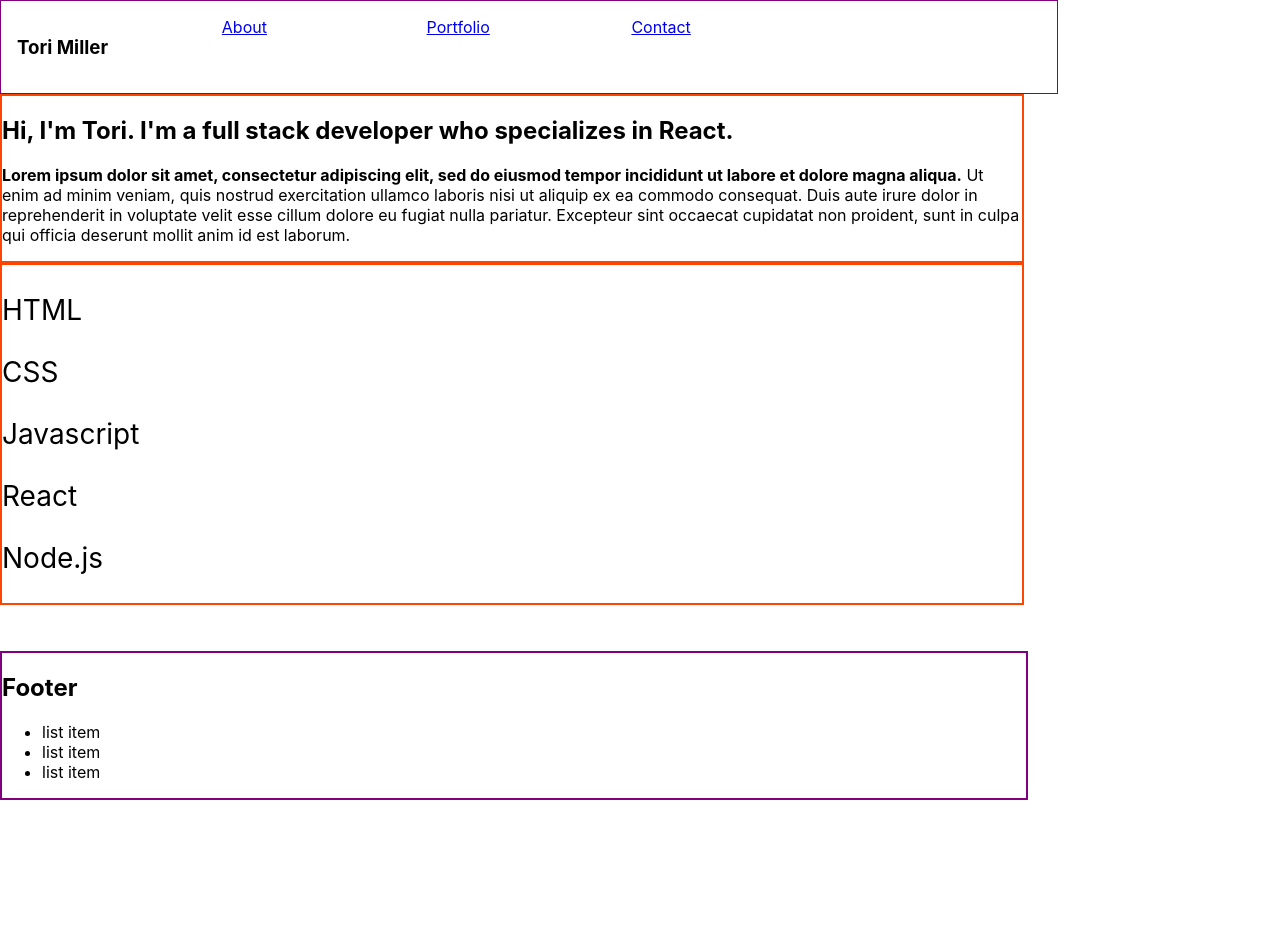
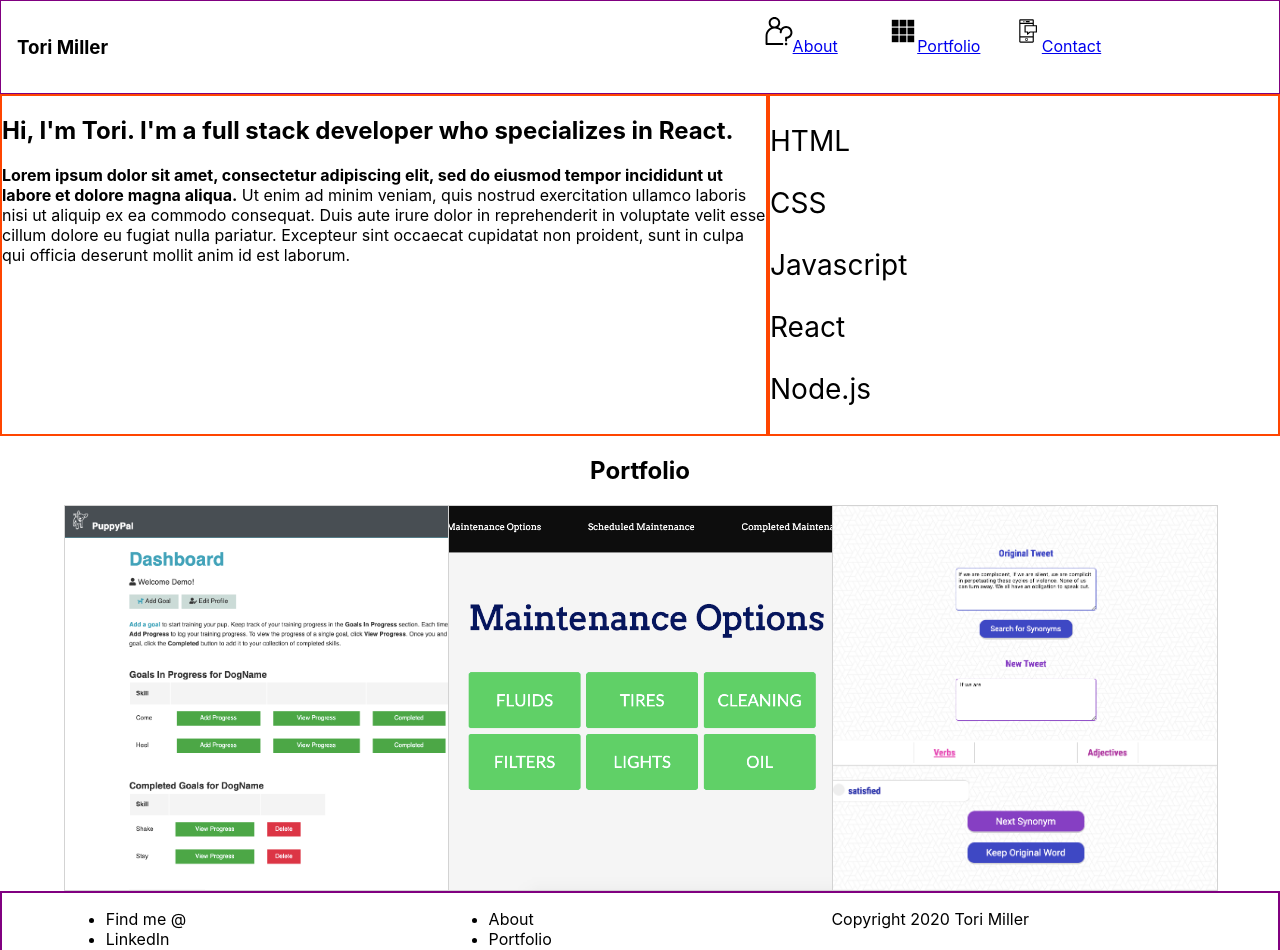
Before and after one commit to torimiller/portfolio, a React (Create React App) app in the folder client/: page /about in a window 1280 px wide. Shown: the top 950 px of the page. Before the commit the page ends 800 px from the top, so only its background shows below. Built offline with nearby package versions, Linux system fonts and the light colour scheme.

Commit message:
fixed footer, created grid layout

```diff
--- a/client/src/App.css
+++ b/client/src/App.css
@@ -21,47 +21,29 @@ html, body {
   width: 100%;
   /* grid-template-columns: repeat(5, 1fr); */
   grid-column-start: 1;
-  grid-column-end: 5;
+  grid-column-end: 6;
   /* grid-row: 1; */
   display: grid;
   grid-template-columns: repeat(10, 1fr);
   grid-row: 1;
+  box-sizing: border-box;
 }
 
 .nav-h1 {
   grid-column: 1;
 }
 
-.about-link {
-  grid-column: 3 / 4;
-}
-
-.portfolio-link {
-  grid-column: 5 / 6;
-}
-
-.contact-link {
-  grid-column: 7 / 8;
-}
-
-/* .nav-item-about {
-  grid-column: 3;
+.nav-item-about {
+  grid-column: 7;
 }
 
 .nav-item-portfolio {
-  grid-column: 4;
+  grid-column: 8;
 }
 
 .nav-item-contact {
-  grid-column: 5;
-} */
-
-
-
-/* .wrapper > Link {
-  border: 2px solid blue;
-  text-align: center;
-} */
+  grid-column: 9;
+}
 
 @media (max-width: 688px) {
   .nav-wrapper {
@@ -82,12 +64,23 @@ html, body {
 
 .about-wrapper {
   grid-column-start: 1;
-  grid-column-end: 5;
+  grid-column-end: 6;
   grid-row: 2;
+  display: grid;
+  grid-template-columns: repeat(5, 1fr);
+  box-sizing: border-box;
 }
 
-.about-col {
+.about-col-left {
   border: 2px solid orangered;
+  grid-column-start: 1;
+  grid-column-end: 4;
+}
+
+.about-col-right {
+  border: 2px solid orangered;
+  grid-column-start: 4;
+  grid-column-end: 6;
 }
 
 .skill {
@@ -95,17 +88,53 @@ html, body {
 }
 
 .portfolio-preview-wrapper {
-  margin: 20px;
+  grid-column-start: 1;
+  grid-column-end: 6;
 }
 
 .portfolio-preview-thumbnail-wrapper {
-  /* display: grid;
-  grid-template-columns: 33% 33% 33%; */
+  grid-column-start: 1;
+  grid-column-end: 6;
+  display: grid;
+  /* grid-template-columns: repeat(5, 1fr); */
+  grid-template-columns: 5% 30% 30% 30% 5%;
 }
 
-.portfolio-preview-thumbnail-wrapper > img {
-  width: 90%;
+.puppypal-preview {
+  grid-column-start: 2;
+  grid-column-end: 3;
   border: .5px solid lightgray;
+  width: 100%;
+}
+
+.autolog-preview {
+  grid-column-start: 3;
+  grid-column-end: 4;
+  border: .5px solid lightgray;
+  width: 100%;
+}
+
+.twitter-preview {
+  grid-column-start: 4;
+  grid-column-end: 5;
+  border: .5px solid lightgray;
+  width: 100%;
+}
+
+@media (max-width: 688px) {
+  .portfolio-preview-thumbnail-wrapper {
+    grid-column-start: 1;
+    grid-column-end: 6;
+    display: grid;
+    grid-template-columns: 5% 90% 5%;
+  }
+
+  .puppypal-preview, .autolog-preview, .twitter-preview {
+    grid-column-start: 2;
+    grid-column-end: 3;
+    border: .5px solid lightgray;
+    width: 100%;
+  }
 }
 
 
@@ -164,6 +193,24 @@ html, body {
   border: 2px solid purple;
   width: 100%;
   grid-column-start: 1;
+  grid-column-end: 6;
+  grid-row: 5;
+  box-sizing: border-box;
+  display: grid;
+  grid-template-columns: 5% 30% 30% 30% 5%;
+}
+
+.footer-list-1 {
+  grid-column-start: 2;
+  grid-column-end: 3;
+}
+
+.footer-list-2 {
+  grid-column-start: 3;
+  grid-column-end: 4;
+}
+
+.footer-copyright {
+  grid-column-start: 4;
   grid-column-end: 5;
-  grid-row: 5;
 }
--- a/client/src/components/About/About.js
+++ b/client/src/components/About/About.js
@@ -9,7 +9,7 @@ const About = () => {
     return (
         <Fragment>
             <div className="about-wrapper">
-                <div className="about-col">
+                <div className="about-col-left">
                     <h1>Hi, I'm Tori. I'm a full stack developer who specializes in React.</h1>
                     <p><strong>Lorem ipsum dolor sit amet, consectetur adipiscing elit, sed do eiusmod
                         tempor incididunt ut labore et dolore magna aliqua.</strong> Ut enim ad minim veniam,
@@ -19,7 +19,7 @@ const About = () => {
                         cupidatat non proident, sunt in culpa qui officia deserunt mollit anim
                         id est laborum.</p>
                 </div>
-                <div className="about-col">
+                <div className="about-col-right">
                     <p className="skill">HTML</p>
                     <p className="skill">CSS</p>
                     <p className="skill">Javascript</p>
@@ -27,14 +27,14 @@ const About = () => {
                     <p className="skill">Node.js</p>
                 </div>
             </div>
-            {/* <div className="portfolio-preview-wrapper">
+            <div className="portfolio-preview-wrapper">
                 <h1 className="portfolio-h1">Portfolio</h1>
                 <div className="portfolio-preview-thumbnail-wrapper">
-                <img src={puppypal} className="puppypal" alt="puppypal-thumbnail" />
-                <img src={autolog} className="autolog" alt="autolog-thumbnail" />
-                <img src={twitter} className="twitter" alt="twitter-thumbnail" />
+                <img src={puppypal} className="puppypal-preview" alt="puppypal-thumbnail" />
+                <img src={autolog} className="autolog-preview" alt="autolog-thumbnail" />
+                <img src={twitter} className="twitter-preview" alt="twitter-thumbnail" />
                 </div>
-            </div> */}
+            </div>
         </Fragment>
     )
 }
--- a/client/src/components/Footer.js
+++ b/client/src/components/Footer.js
@@ -4,12 +4,17 @@ import { connect } from 'react-redux';
 const Footer = () => {
     return (
         <div className="footer">
-        <h1>Footer</h1>
-        <ul>
-            <li>list item</li>
-            <li>list item</li>
-            <li>list item</li>
+        <ul className="footer-list-1">
+            <li>Find me @</li>
+            <li>LinkedIn</li>
+            <li>Github</li>
         </ul>
+        <ul className="footer-list-2">
+            <li>About</li>
+            <li>Portfolio</li>
+            <li>Contact</li>
+        </ul>
+        <p className="footer-copyright">Copyright 2020 Tori Miller</p>
         </div>
     )
 }
--- a/client/src/components/Nav/Navbar.js
+++ b/client/src/components/Nav/Navbar.js
@@ -16,11 +16,11 @@ const Navbar = () => {
             <div className="nav-h1">
                 <h1>Tori Miller</h1>
             </div>
-            <Link to='/about' className="nav-link about-link">About</Link>
+            {/* <Link to='/about' className="nav-link about-link">About</Link>
             <Link to='/portfolio' className="nav-link portfolio-link">Portfolio</Link>
-            <Link to='/contact' className="nav-link contact-link">Contact</Link>
+            <Link to='/contact' className="nav-link contact-link">Contact</Link> */}
 
-            {/* <div className="nav-item-about">
+            <div className="nav-item-about">
                 <img style={iconStyle} src={about} className="about-icon" alt="about-icon" />
                 <Link to='/about' className="nav-link about-link">About</Link>
             </div>
@@ -31,7 +31,7 @@ const Navbar = () => {
             <div className="nav-item-contact">
                 <img style={iconStyle} src={contact} className="contact-icon" alt="contact-icon" />
                 <Link to='/contact' className="nav-link contact-link">Contact</Link>
-            </div> */}
+            </div>
         </nav>
     )
 }
```
